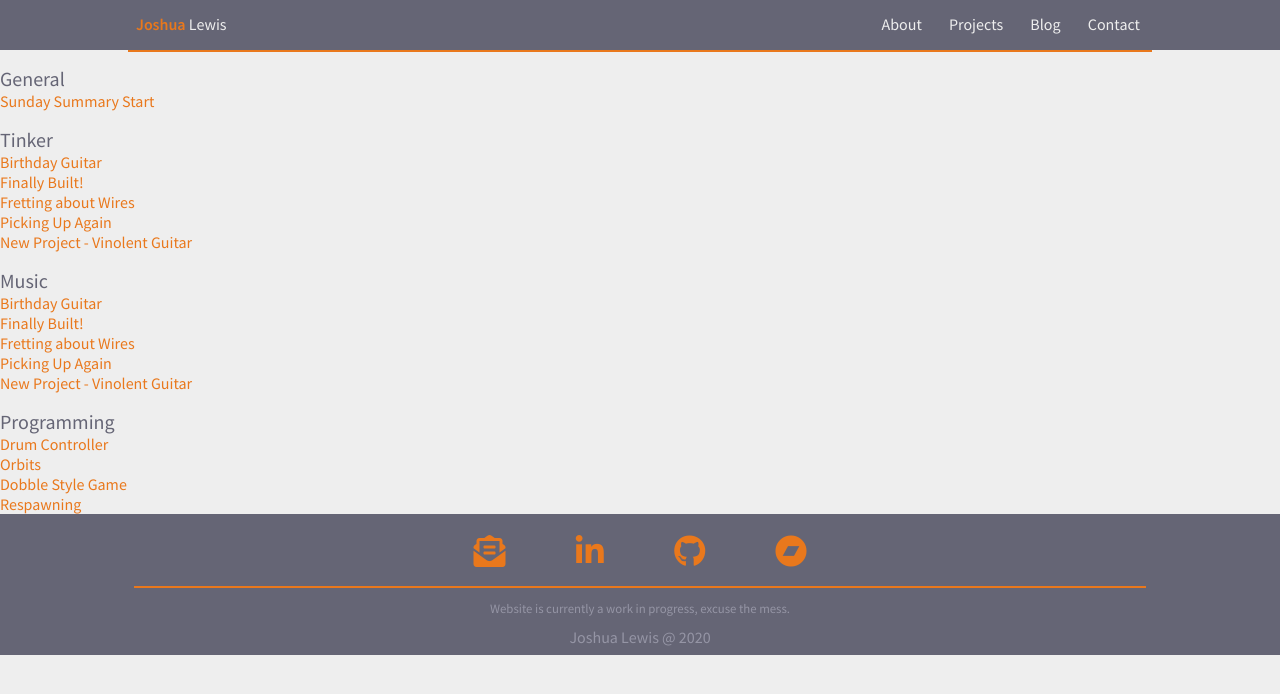
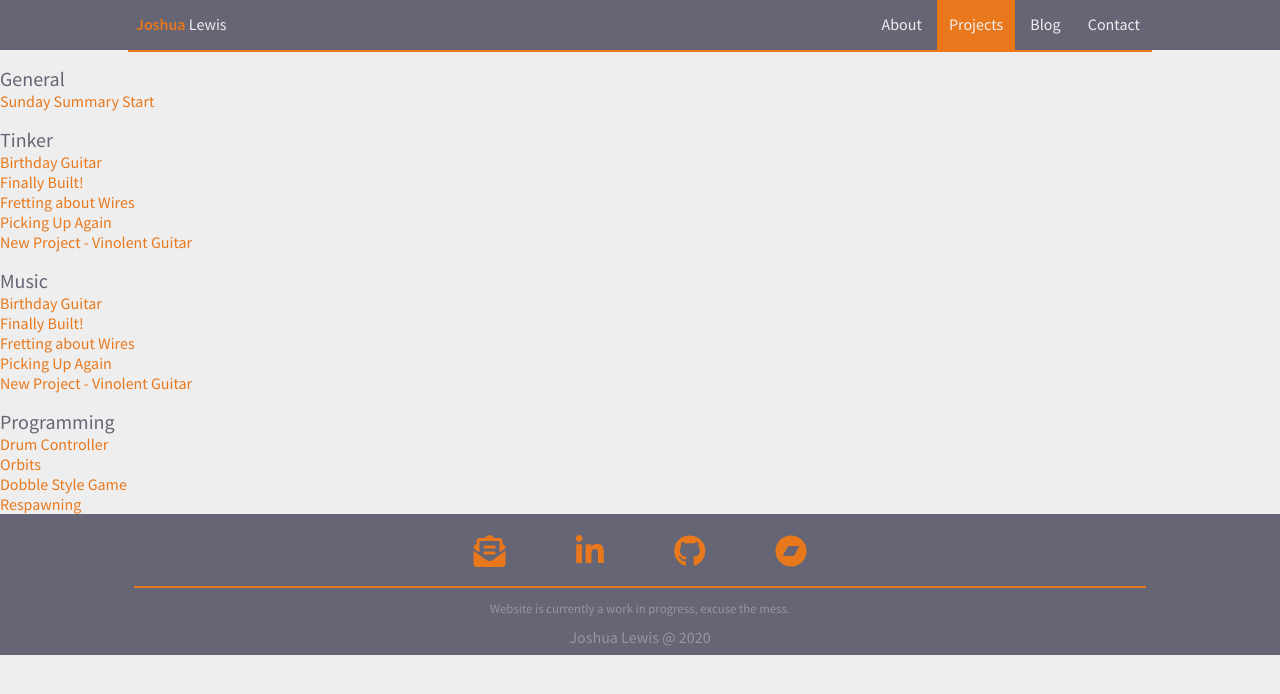
Before and after one commit to Yigurn/yigurn.github.io, a Jekyll site: the page built from projects.html, in a window 1280 px wide. Shown: the top 694 px of the page. Built offline with Jekyll 4.4.1, drawn with Linux system fonts in a browser that asks for light colours.

Commit message:
Page Indicator

```diff
--- a/css/index.css
+++ b/css/index.css
@@ -480,3 +480,7 @@ img {
 	float: right;
 	display: inline;
 }
+
+.active {
+	background-color: var(--accent-colour);
+}
```
